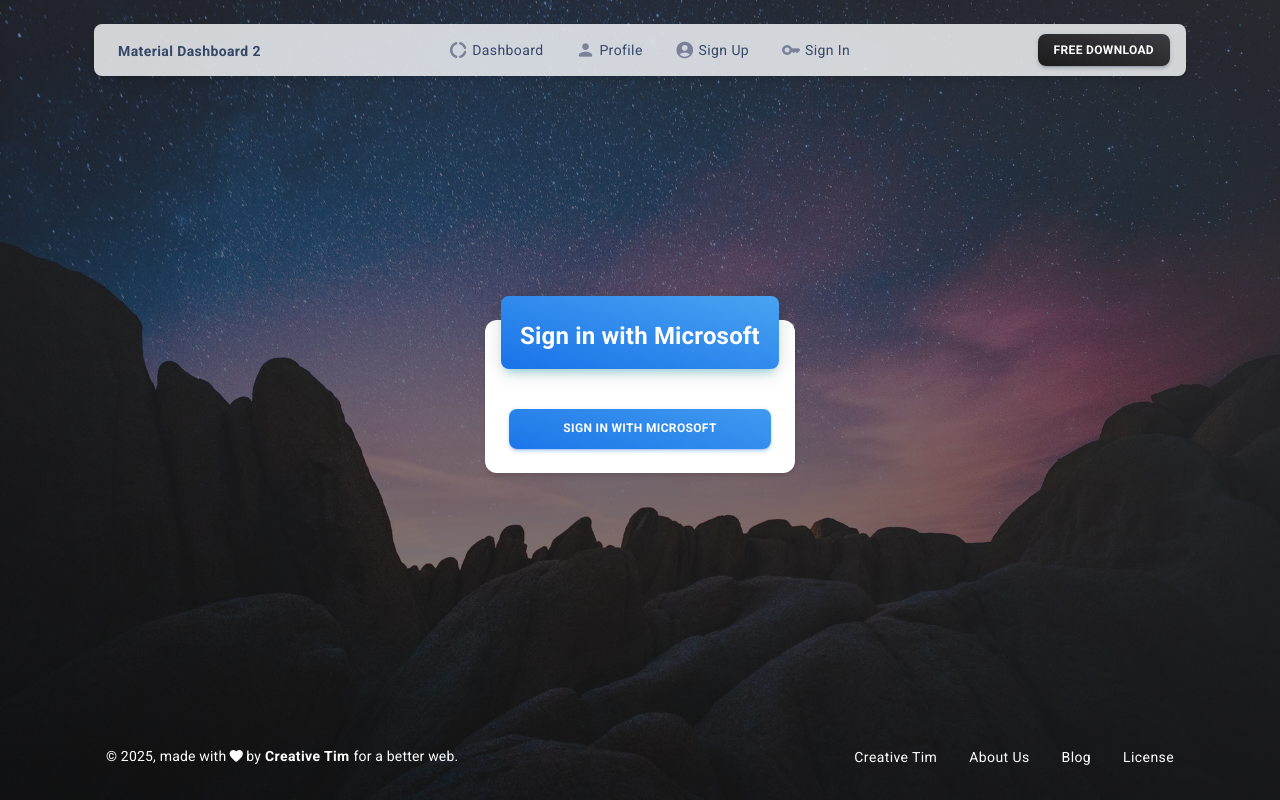
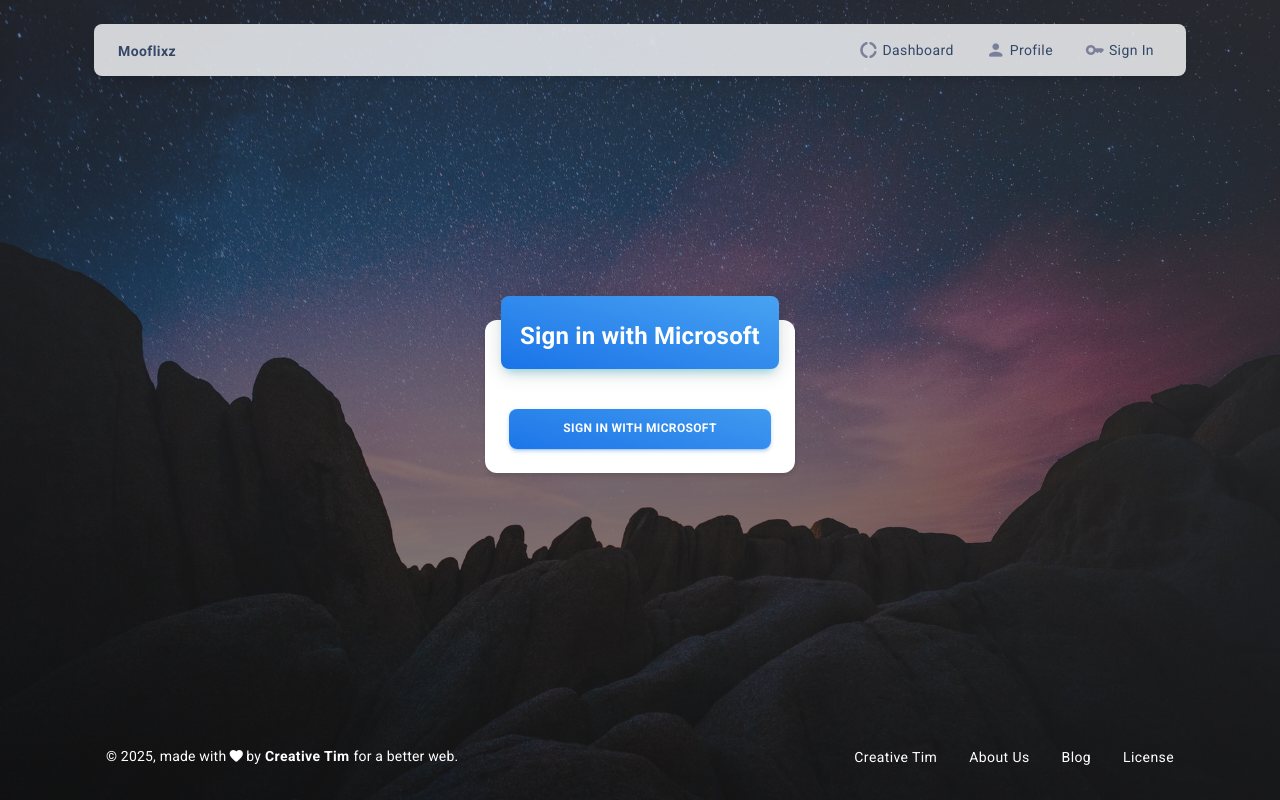
Before and after one commit to Daniel166590/Spring25-Database-Management-Project, a React (Create React App) app in the folder frontend/: page /authentication/sign-in in a window 1280 px wide. Built offline with nearby package versions, Linux system fonts and the light colour scheme.

Commit message:
Updated authentication

```diff
--- a/frontend/src/examples/Navbars/DefaultNavbar/index.js
+++ b/frontend/src/examples/Navbars/DefaultNavbar/index.js
@@ -110,18 +110,12 @@
           pl={{ xs: 0, lg: 1 }}
         >
           <MDTypography variant="button" fontWeight="bold" color={light ? "white" : "dark"}>
-            Material Dashboard 2
+            Mooflixz
           </MDTypography>
         </MDBox>
         <MDBox color="inherit" display={{ xs: "none", lg: "flex" }} m={0} p={0}>
           <DefaultNavbarLink icon="donut_large" name="dashboard" route="/dashboard" light={light} />
           <DefaultNavbarLink icon="person" name="profile" route="/profile" light={light} />
-          <DefaultNavbarLink
-            icon="account_circle"
-            name="sign up"
-            route="/authentication/sign-up"
-            light={light}
-          />
           <DefaultNavbarLink
             icon="key"
             name="sign in"
--- a/frontend/src/layouts/authentication/components/BasicLayout/index.js
+++ b/frontend/src/layouts/authentication/components/BasicLayout/index.js
@@ -32,14 +32,7 @@
 function BasicLayout({ image, children }) {
   return (
     <PageLayout>
-      <DefaultNavbar
-        action={{
-          type: "external",
-          route: "https://creative-tim.com/product/material-dashboard-react",
-          label: "free download",
-          color: "dark",
-        }}
-      />
+      <DefaultNavbar/>
       <MDBox
         position="absolute"
         width="100%"
```
